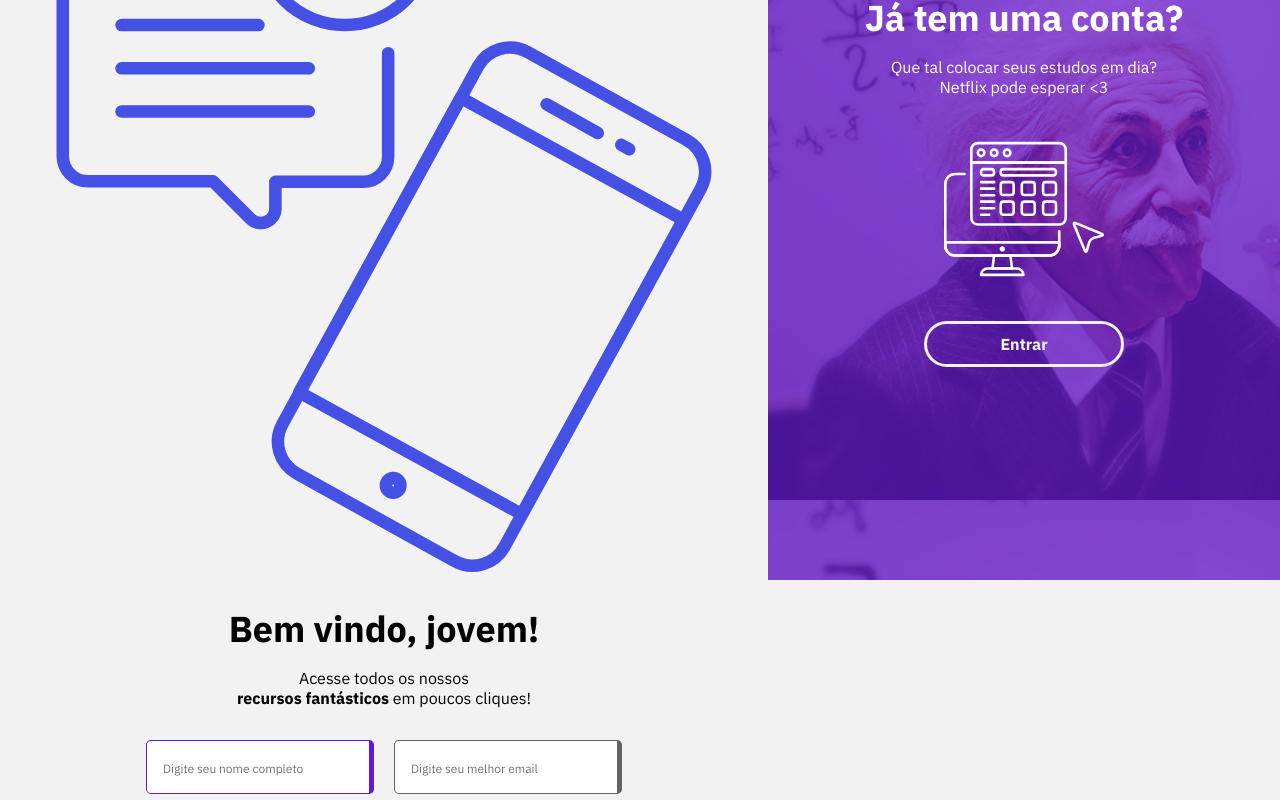
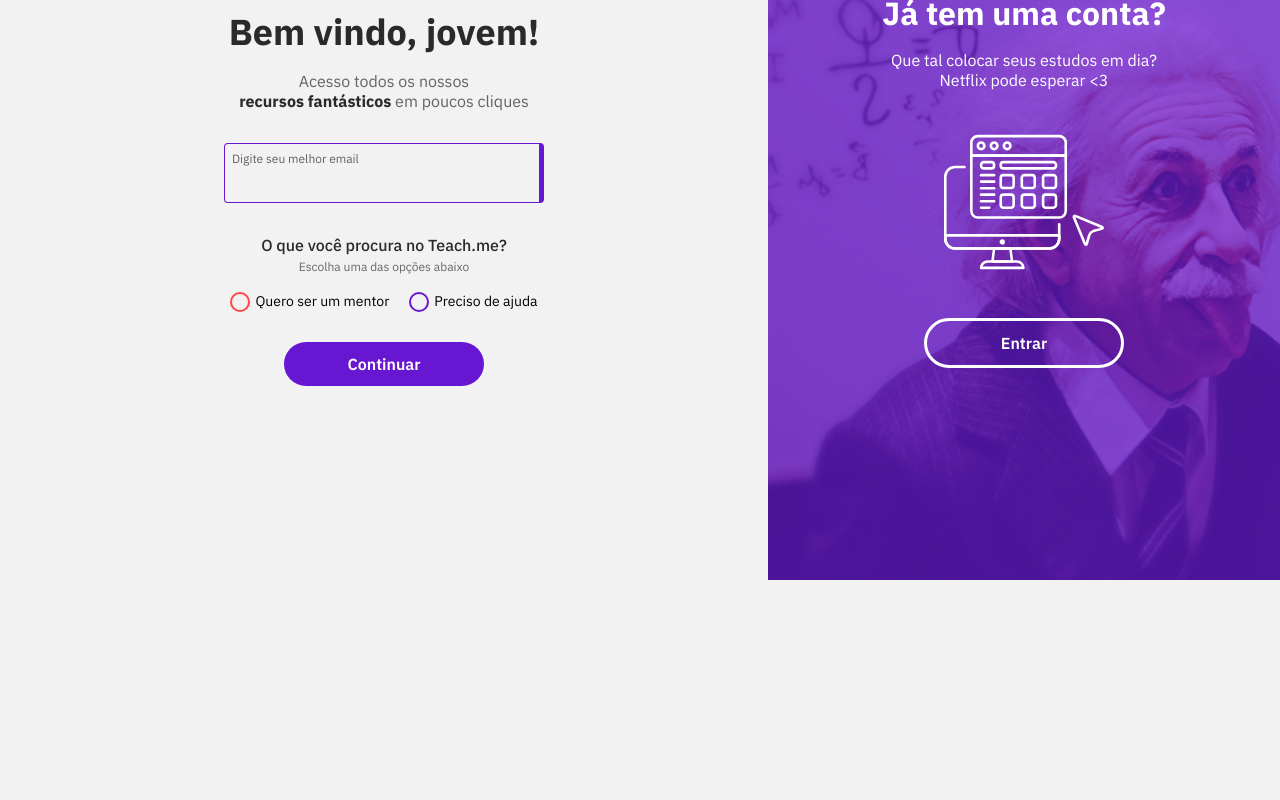
Before and after one commit to mikaelmessias/teachme-frontend, a React (Create React App) app in the folder frontend/: page / in a window 1280 px wide. Shown: the part 220-1020 px from the top of the page. After the commit the page ends 800 px from the top, so only its background shows below. Built offline with nearby package versions, Linux system fonts and the light colour scheme; the HTML template or start-up script is replaced by a standard one.

Commit message:
Refactor frontend/src/pages/SignUp
Signed-off-by: Mikael Messias <mikaelmessias@outlook.com>

```diff
--- a/frontend/src/pages/SignUp/index.css
+++ /dev/null
@@ -1,245 +0,0 @@
-@import url('https://fonts.googleapis.com/css?family=IBM+Plex+Sans:400,700&display=swap');
-
-* {
-  margin: 0;
-  padding: 0;
-  outline: 0;
-  box-sizing: border-box;
-}
-
-html, body, #root {
-  min-height: 100%;
-}
-
-body {
-  background: #F2F2F2;
-  -webkit-font-smoothing: antialiased !important;
-}
-
-body, input, button {
-  font-family: 'IBM Plex Sans', sans-serif;
-  font-size: 16px;
-}
-
-a, a:link, a:visited, a:hover {
-  text-decoration: none;
-}
-
-button,
-input[type="submit"] {
-  display: block;
-  width: 200px;
-  margin: 0 auto;
-  padding: 10px 0;
-  font-weight: 700;
-  border: 0;
-  border-radius: 25px;
-  background-color: unset;
-  transition: background-color 0.2s;
-}
-
-.btn-no-bg {
-  color: #F2F2F2;
-  border: 3px solid #F2F2F2;
-}
-
-.btn-no-bg:hover {
-  background-color: #6717D1;
-}
-
-input:not([type="submit"]) {
-  padding: 16px;
-  border: 1px solid #646262;
-  border-right: 5px solid #646262;
-  border-radius: 5px;
-  transition: border-color 0.5s;
-}
-
-input:not([type="submit"]):focus {
-  border-color: #6717D1;
-}
-
-input::placeholder {
-  font-size: 12px;
-}
-
-
-/**********************
-* Layout
-**********************/
-
-.container {
-  display: flex;
-  flex-wrap: wrap;
-}
-
-/**
-  * col-lg: column large
-  * col-md: column medium
-  * col-sm: column small
-***/
-.col-lg, .col-sm {
-  padding: 20px;
-}
-
-.col-lg {
-  width: 60%;
-}
-
-.col-sm {
-  background: url('../../assets/png/bg-blue.png');
-  width: 40%;
-  height: 100vh;
-  color: #fff;
-}
-
-/* CONTENT */
-.content {
-  text-align: center;
-  display: flex;
-  flex-direction: column;
-  justify-content: center;
-}
-
-.content > div {
-  margin-top: 32px;
-}
-
-.content > div > h2 {
-  font-weight: 700;
-  font-size: 36px;
-}
-
-.content > div > p {
-  margin-top: 16px;
-}
-
-/* FORM */
-.content > form {
-  margin-top: 32px;
-}
-
-.content > form > input[type="text"] {
-  margin-right: 20px;
-}
-
-
-/* RADIO */
-
-.content > form > section {
-  margin: 32px 0;
-}
-
-.content > form > section > p {
-  margin-top: 4px;
-}
-
-.content > form > section > div {
-  margin-top: 16px;
-}
-
-.content > form > section > div > input {
-  background-color: #fff;
-  color: #fff;
-  vertical-align: middle;
-  top: -1px;
-  position: relative;
-  border: 2px solid #fff;
-  background-color: blue;
-}
-
-.content > form > section > div .radio-group {
-  position: relative;
-  padding-left: 25px;
-  cursor: pointer;
-  font-size: 14px;
-  -webkit-user-select: none;
-  -moz-user-select: none;
-  -ms-user-select: none;
-  user-select: none;
-}
-
-.content > form > section > div .radio-group input {
-  position: absolute;
-  opacity: 0;
-  cursor: pointer;
-  height: 0;
-  width: 0;
-}
-
-.content > form > section > div .checkmark {
-  position: absolute;
-  top: 0;
-  left: 0;
-  padding: 8px;
-  background-color: unset;
-  border-radius: 50%;
-  transition: all 0.1s;
-}
-
-.content > form > section > div .radio-group:first-child {
-  margin-right: 20px;
-}
-
-.content > form > section > div .radio-group:first-child .checkmark {
-  border: 2px solid #FF4444;
-}
-
-.content > form > section > div .radio-group:last-child .checkmark {
-  border: 2px solid #6717D1;
-}
-
-.content > form > section > div .radio-group:first-child:hover input ~ .checkmark {
-  background-color: rgb(255, 118, 118);
-}
-
-.content > form > section > div .radio-group:last-child:hover input ~ .checkmark {
-  background-color: #2196F3;
-}
-
-.content > form > section > div .radio-group:first-child input:checked ~ .checkmark {
-  background-color: #FF4444;
-}
-
-.content > form > section > div .radio-group:last-child input:checked ~ .checkmark {
-  background-color: #6717D1;
-}
-
-
-/* SUBMIT */
-.content > form > input[type="submit"] {
-  color: #F2F2F2;
-  padding-top: 12px;
-  padding-bottom: 12px;
-  background-color: #646262;
-}
-
-.content > form > input[type="submit"]:hover {
-  background-color: #2A2A2A;
-}
-
-
-
-
-
-/* ASIDE */
-aside {
-  text-align: center;
-  display: flex;
-  flex-direction: column;
-  justify-content: center;
-  height: 100%;
-}
-
-aside h2 {
-  font-size: 36px;
-  margin-bottom: 16px;
-}
-
-aside p {
-}
-
-aside img {
-  display: block;
-  margin: 32px auto;
-}
--- a/frontend/src/pages/SignUp/index.js
+++ b/frontend/src/pages/SignUp/index.js
@@ -1,69 +1,47 @@
-import React, { useState } from 'react';
+import React from 'react';
 
-// import api from '../../services/api';
+import './index.scss';
+import logo from '../../assets/png/logo.png';
+import iconCadastro from '../../assets/svg/cadastro-sm.svg';
+import iconLogin from '../../assets/svg/login-md.svg';
 
-import './index.css';
-
-import logo from '../../assets/png/logo.png';
-import icCadastro from '../../assets/svg/cadastro-sm.svg';
-import icLogin from '../../assets/svg/login-md.svg';
-
-export default function SignUp ({ history }) {
-  const [email, setEmail] = useState('');
-  const [name, setName] = useState('');
-
-  function handleSubmit(event) {
-    event.preventDefault();
-
-    history.push('/signup', { email, name });
-  }
+export default function SignUp () {
 
   return (
-    <div class="container">
-      <div className="col-lg">
-        <h1>
-          <img src={logo} alt="Logo - Teach.me"/>
-        </h1>
+    <div id="signUpScreen" className="container">
+      <div id="signUpForm">
+        <div className="row">
+          <header className="header">
+            <img src={logo} alt="Logo"/>
+          </header>
 
           <section className="content">
-          <img src={icCadastro} alt="Cadastre-se"/>
+            <figure>
+              <img src={iconCadastro} alt="Ícone de cadastro"/>
+            </figure>
 
-          <div>
-            <h2>
-              Bem vindo, jovem!
-            </h2>
+            <h1>Bem vindo, jovem!</h1>
 
             <p>
-              Acesse todos os nossos<br/>
-              <strong>recursos fantásticos</strong> em poucos cliques!
+              Acesso todos os nossos <br/>
+              <strong>recursos fantásticos</strong> em poucos cliques
             </p>
+
+            <form class="form" onSubmit="">
+              <div class="inputEmail" data-placeholder="Digite seu melhor email">
+                <input type="email" autoFocus/>
               </div>
 
-          <form onSubmit={handleSubmit}>
-            <input
-              id="name"
-              type="text"
-              placeholder="Digite seu nome completo"
-              value={name}
-              onChange={event => setName(event.target.value)}
-              required
-              autoFocus
-            />
+              <div className="inputRole">
+                <span className="title">
+                  O que você procura no Teach.me?
+                </span>
 
-            <input
-              id="email"
-              type="email"
-              placeholder="Digite seu melhor email"
-              value={email}
-              onChange={event => setEmail(event.target.value)}
-              required
-            />
+                <span className="description">
+                  Escolha uma das opções abaixo
+                </span>
 
-            <section>
-              <h3>O que você procura no Teach.me?</h3>
-              <p>Escolha uma das opções abaixo</p>
-
-              <div>
+                <div className="role">
                   <label class="radio-group">Quero ser um mentor
                     <input
                       type="radio"
@@ -83,25 +61,32 @@ export default function SignUp ({ history }) {
                     <span class="checkmark"/>
                   </label>
                 </div>
-            </section>
+              </div>
 
+              <div className="inputSubmit">
                   <input type="submit" value="Continuar"/>
+                </div>
             </form>
           </section>
         </div>
+      </div>
 
-      <div className="col-sm">
-        <aside>
+      <aside id="loginMessage">
+        <div className="row">
           <h2>Já tem uma conta?</h2>
 
-          <p>Que tal colocar seus estudos em dia?</p>
-          <p>Netflix pode esperar &lt;3</p>
+          <p>
+            Que tal colocar seus estudos em dia? <br/>
+            Netflix pode esperar &lt;3
+          </p>
 
-          <img src={icLogin} alt="Login"/>
+          <figure>
+            <img src={iconLogin} alt="Ícone de login"/>
+          </figure>
 
-          <a href="./"><button class="btn btn-no-bg">Entrar</button></a>
+          <a href="/login">Entrar</a>
+        </div>
       </aside>
-      </div>
     </div>
   );
 }
--- /dev/null
+++ b/frontend/src/pages/SignUp/index.scss
@@ -0,0 +1,212 @@
+@import '../../css/colors.scss';
+@import '../../css/animations.scss';
+
+#signUpScreen {
+  // animation: fadeIn 2s;
+
+  .row {
+    padding: 20px 32px;
+    margin-right: auto;
+    margin-left: auto;
+  }
+
+  #signUpForm {
+    width: 60%;
+
+    .header {
+      margin-bottom: 32px;
+    }
+
+    .content {
+      text-align: center;
+
+      figure {
+        margin-bottom: 32px;
+      }
+
+      h1 {
+        font-size: 36px;
+        color: $title;
+        margin-bottom: 16px;
+      }
+
+      p {
+        color: $baseGrey;
+        margin-bottom: 32px;
+
+        strong {
+          color: $title;
+        }
+      }
+
+      .form {
+        width: 400px;
+        margin: 0 auto;
+
+        .inputEmail {
+          position: relative;
+          width: 320px;
+          margin: 0 auto 32px auto;
+
+          &:after {
+            position: absolute;
+            left: 8px;
+            top: 8px;
+            font-size: 12px;
+            content: attr(data-placeholder);
+            pointer-events: none;
+            opacity: 0.6;
+          }
+
+          input {
+            padding: 32px 8px 8px 8px;
+            border: 1px solid $baseGrey;
+            border-right: 5px solid $baseGrey;
+            border-radius: 4px;
+            font-size: 14px;
+            width: 100%;
+            background-color: unset;
+            transition: all 0.2s;
+
+            &:focus {
+              border-color: $baseBlue;
+            }
+          }
+        }
+
+        .inputRole {
+          .title {
+            display: block;
+            color: $title;
+            font-weight: 500;
+            margin-bottom: 4px;
+          }
+
+          .description {
+            display: block;
+            font-size: 12px;
+            color: $subtitle;
+            margin-bottom: 16px;
+          }
+
+          .role {
+            display: block;
+            margin-bottom: 32px;
+
+            .radio-group {
+              position: relative;
+              padding-left: 25px;
+              cursor: pointer;
+              font-size: 14px;
+              user-select: none;
+
+              input {
+                position: absolute;
+                opacity: 0;
+                cursor: pointer;
+              }
+
+              .checkmark {
+                position: absolute;
+                top: 0;
+                left: 0;
+                padding: 8px;
+                background-color: unset;
+                border-radius: 50%;
+                transition: all 0.1s;
+              }
+
+              &:first-child {
+                margin-right: 20px;
+              }
+
+              &:first-child .checkmark {
+                border: 2px solid $baseRed;
+              }
+
+              &:last-child .checkmark {
+                border: 2px solid $baseBlue;
+              }
+
+              &:first-child:hover input ~ .checkmark,
+              &:last-child:hover input ~ .checkmark {
+                background-color: #ccc;
+              }
+
+              &:first-child input:checked ~ .checkmark {
+                background-color: $baseRed;
+              }
+
+              &:last-child input:checked ~ .checkmark {
+                background-color: $baseBlue;
+              }
+            }
+
+          }
+        }
+
+        .inputSubmit {
+          input {
+            border: 0;
+            border-radius: 50px;
+            color: $baseWhite;
+            font-weight: 600;
+            background-color: $baseBlue;
+            padding: 12px 20px;
+            width: 200px;
+            transition: all 0.3s ease-in-out;
+            cursor: pointer;
+
+            &:hover {
+              background-color: $baseGrey;
+            }
+          }
+        }
+      }
+    }
+  }
+
+  #loginMessage {
+    width: 40%;
+    min-height: 100%;
+    height: 100vh;
+    background: url('../../assets/png/bg-blue.png') no-repeat;
+    background-size: cover;
+    text-align: center;
+    display: flex;
+    flex-direction: column;
+    justify-content: center;
+    color: $baseWhite;
+
+    h2 {
+      color: white;
+      font-size: 32px;
+      margin-bottom: 16px;
+    }
+
+    p {
+      margin-bottom: 32px;
+    }
+
+    figure {
+      margin-bottom: 32px;
+    }
+
+    a {
+      display: block;
+      width: 200px;
+      padding: 12px 20px;
+      margin: 0 auto;
+      color: $baseWhite;
+      font-weight: 600;
+      text-decoration: none;
+      border: 3px solid $baseWhite;
+      border-radius: 50px;
+      transition: all 0.3s;
+
+      &:hover {
+        background-color: $baseBlue;
+      }
+    }
+  }
+}
```
Lines whose indentation alone changed are shown as unchanged.
